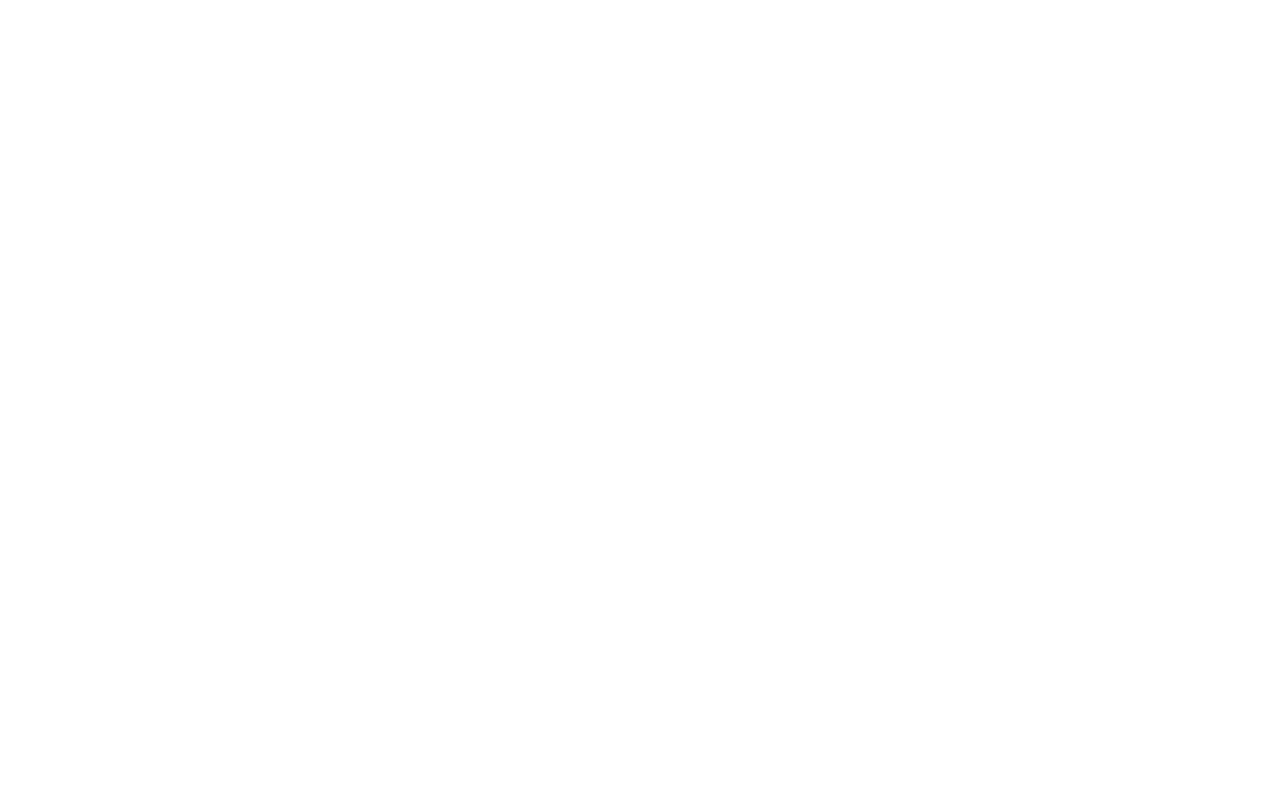
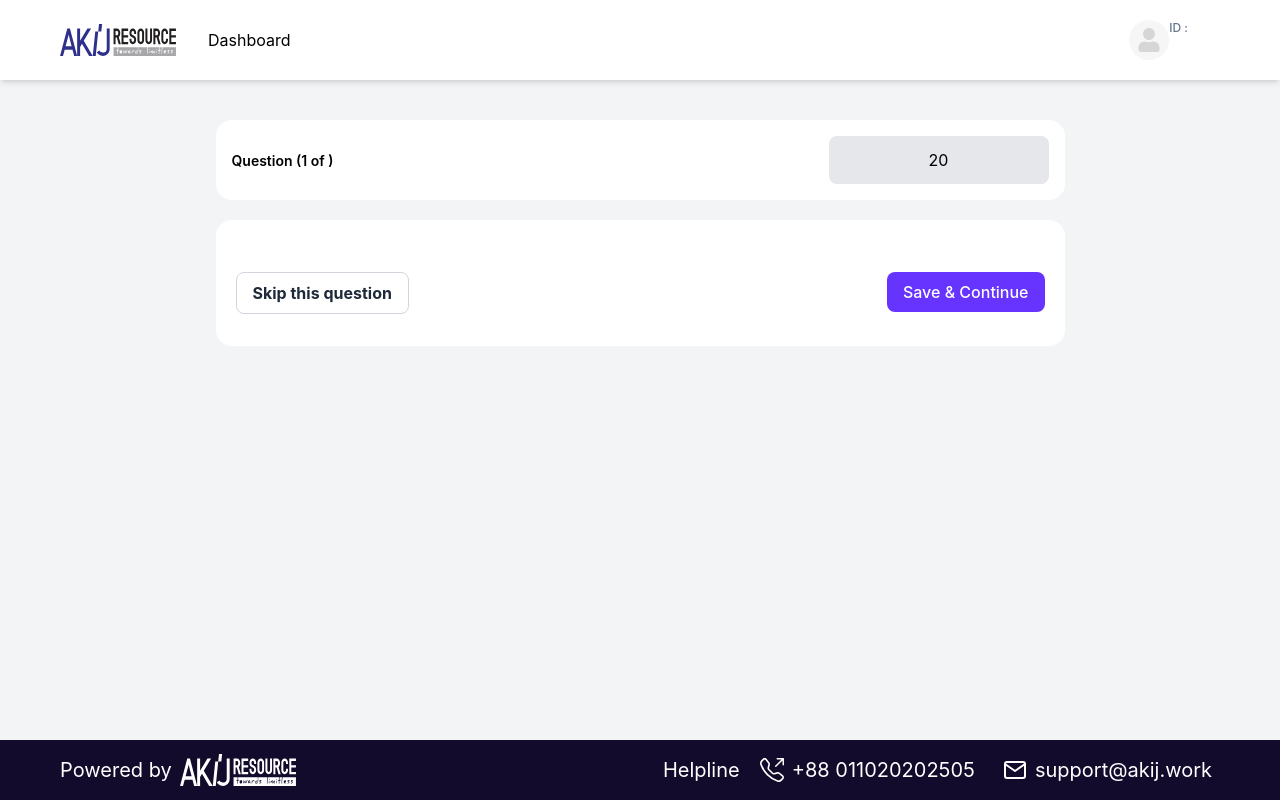
Before and after one commit to Asif-Iftekher-Pial/online-assessment, a React (Vite) app: page /candidate/exam-room/1 in a window 1280 px wide. Before the commit this address had no page. Built offline with nearby package versions, Linux system fonts and the light colour scheme.

Commit message:
candidate end design done

```diff
--- a/src/App.jsx
+++ b/src/App.jsx
@@ -4,6 +4,8 @@
 import { Route, Routes } from 'react-router-dom'
 import AdminDashboardView from './view/admin/AdminDashboardView'
 import CreateOnlineTest from './layouts/admin/CreateOnlineTest'
+import CandidateDashboardView from './view/candidate/CandidateDashboardView'
+import ExamRoom from './layouts/candidate/ExamRoom'
 
 function App() {
 
@@ -16,9 +18,12 @@
           <Route path='dashboard' element={<Dashboard />} />
           <Route path='create-online-test' element={<CreateOnlineTest />} />
         </Route>
+
+        <Route path='candidate' element={<CandidateDashboardView />} >
+          <Route path='dashboard' element={<Dashboard />} />
+          <Route path='exam-room/:id' element={<ExamRoom />} />
+        </Route>
       </Routes>
-
-
     </>
   )
 }
--- a/src/components/Button.jsx
+++ b/src/components/Button.jsx
@@ -9,9 +9,8 @@
     full: '9999px',
 }
 
-function Button({ title, outlined, rounded }) {
-    const borderRadius = radiusValues[rounded] || rounded || '8px' // fallback lg
-
+function Button({ title, outlined, rounded, onClick }) {
+    const borderRadius = radiusValues[rounded] || rounded || '8px'
     const baseClass = 'h-12 opacity-100 gap-1.5 py-3 px-8 cursor-pointer'
     const variantClass = outlined
         ? 'bg-white border border-[#6633FF] text-[#6633FF]'
@@ -19,6 +18,7 @@
 
     return (
         <button
+            onClick={onClick}
             className={`${baseClass} ${variantClass}`}
             style={{ borderRadius }}
         >
--- a/src/layouts/Footer.jsx
+++ b/src/layouts/Footer.jsx
@@ -4,23 +4,23 @@
 import { FiMail } from "react-icons/fi";
 function Footer() {
     return (
-        <div className='bg-[#130B2C] text-white flex justify-between h-20 items-center px-15'>
-            <div className='grid-cols-6'>
-                <div className='flex items-center'>
-                    <span className='mr-2 font-normal text-xl leading-[1.3] tracking-normal align-middle'>Powered by</span>
+        <div className='bg-[#130B2C] text-white flex-col lg:flex lg:flex-row md:items-start sm:items-start lg:justify-between  lg:items-center lg:h-15 lg:px-15 px-5'>
+            <div className='lg:grid-cols-6 sm:grid-cols-12 md:grid-cols-12 '>
+                <div className='flex-col lg:flex-row  flex items-start lg:items-center lg:py-5 py-5'>
+                    <span className='mr-2 font-normal text-xl leading-[1.3] tracking-normal align-middle sm:py-5 py-5 '>Powered by</span>
                     <img src={footerLogo} alt="" />
                 </div>
 
             </div>
-            <div className='grid-cols-6'>
-                <div className='flex items-center'>
-                    <span className='mr-5 font-normal text-xl leading-[1.3] tracking-normal align-middle'>Helpline</span>
-                    <div className='flex items-center mr-5'>
+            <div className='lg:grid-cols-6 sm:grid-cols-12 md:grid-cols-12'>
+                <div className='lg:flex sm:flex-col md:flex-col lg:flex-row items-center   lg:py-0'>
+                    <span className='mr-5 font-normal text-xl leading-[1.3] tracking-normal align-middle '>Helpline</span>
+                    <div className='flex items-center mr-5 py-5'>
                         <BsTelephoneOutbound className='h-6 w-6 mr-2' />
                         <span className='mr-2 font-normal text-xl leading-[1.3] tracking-normal align-middle'>+88 011020202505</span>
                     </div>
-                    <div className='flex items-center'>
-                        <FiMail className='h-6 w-6 mr-2' />
+                    <div className='flex items-center mb-5 lg:mb-0'>
+                        <FiMail className='h-6 w-6 mr-2 ' />
                         <span className='mr-2 font-normal text-xl leading-[1.3] tracking-normal align-middle'>support@akij.work</span>
                     </div>
                 </div>
--- a/src/layouts/Header.jsx
+++ b/src/layouts/Header.jsx
@@ -41,7 +41,7 @@
 
             {
                 isLogin === 'login' && <div className='flex flex-1 items-center justify-center'>
-                    <p className='font-semibold text-2xl leading-[130%] tracking-normal text-center mr-30'>Akij Resource</p>
+                    <p className='font-semibold text-xl lg:text-2xl leading-[130%] tracking-normal text-center lg:mr-30'>Akij Resource</p>
                 </div>
             }
 
--- a/src/layouts/admin/AdminHeader.jsx
+++ b/src/layouts/admin/AdminHeader.jsx
@@ -1,8 +1,11 @@
 import React from 'react'
 import { GrSearchAdvanced } from "react-icons/gr";
 import Button from '../../components/Button';
-import { Link } from 'react-router-dom';
+import { Link, useLocation } from 'react-router-dom';
 function AdminHeader({ searchQuery, onSearchChange }) {
+    // get current route path
+    const location = useLocation();
+    const currentPath = location.pathname;
     return (
         <div className='flex justify-between mx-15 mt-10 items-center'>
             <div>
@@ -28,11 +31,17 @@
                     </div>
                 </div>
             </div>
-            <div>
-                <Link to="/admin/create-online-test">
-                    <Button title={"Create online text"} outlined={false} />
-                </Link>
-            </div>
+            {
+                currentPath === '/admin/dashboard' ? (
+                    <div>
+                        <Link to="/admin/create-online-test">
+                            <Button title={"Create online text"} outlined={false} />
+                        </Link>
+                    </div>
+                ) : (
+                    <div></div>
+                )
+            }
         </div>
     )
 }
--- /dev/null
+++ b/src/layouts/candidate/ExamRoom.jsx
@@ -0,0 +1,74 @@
+import React, { useState } from 'react'
+import Button from '../../components/Button'
+import { useParams } from 'react-router-dom';
+import { useEffect } from 'react';
+
+function ExamRoom() {
+    const { id } = useParams();
+    const [questionNumber, setQuestionNumber] = useState(0);
+    console.log(id)
+    const questionData = localStorage.getItem('onlineTests') ? JSON.parse(localStorage.getItem('onlineTests')) : null;
+    console.log(questionData)
+    const question = questionData ? questionData.find(test => test.id === id) : null;
+    console.log(question)
+
+    const handleSaveAndContinue = () => {
+        setQuestionNumber(questionNumber + 1);
+    }
+    const currentQuestion = question ? question.questions[questionNumber] : null;
+    console.log('currentQuestion', currentQuestion)
+    useEffect(() => {
+        console.log(questionNumber)
+    }, [questionNumber])
+
+    return (
+        <div className='flex flex-col  py-5  justify-center items-center '>
+            <div className='bg-white lg:w-212.25  rounded-2xl mt-5 flex items-center justify-between p-4'>
+                <div>
+                    <span className='font-semibold text-sm'>Question ({questionNumber+1} of {currentQuestion?.options.length})</span>
+                </div>
+                <div className='ml-8'>
+                    <div className='w-42 lg:w-55 bg-gray-200 flex justify-center items-center rounded-lg px-4 py-3 '>
+                        <p>20</p>
+                    </div>
+                </div>
+            </div>
+            <div className='bg-white w-85.75 lg:w-212.25 rounded-2xl mt-5'>
+                <div className='p-5'>
+                    <span className='font-semibold'>{currentQuestion ? `${currentQuestion.questionText} ?` : ''}</span>
+                    <div>
+                        {
+                            currentQuestion && currentQuestion.options.map((option, index) => (
+                                <div className='border border-gray-300 rounded-lg px-4 py-3 mt-5' key={option.id}>
+                                    <div className='flex items-center '>
+                                        <input
+                                            type={currentQuestion.questionType === 'Checkbox' ? 'checkbox' : 'radio'}
+                                            onChange={() => { }}
+                                            className="rounded-lg border border-gray-300 bg-white "
+                                        />
+                                        <span className="text-sm text-gray-500 ml-4">{option.text}</span>
+                                    </div>
+                                </div>
+                            ))
+                        }
+                    </div>
+                    <div className='grid-cols-1 lg:flex lg:justify-between mt-8 '>
+                        <div className='mb-3'>
+                            <button className='bg-white border cursor-pointer border-gray-300 w-full  hover:bg-gray-300 text-gray-800 font-bold py-2 px-4 rounded-lg'>
+                                Skip this question
+                            </button>
+                        </div>
+                        <div>
+                            <button onClick={handleSaveAndContinue}
+                                className='bg-[#6633FF] cursor-pointer hover:bg-blue-600 w-full text-white font-medium py-2 px-4 rounded-lg'>
+                                Save & Continue
+                            </button>
+                        </div>
+                    </div>
+                </div>
+            </div>
+        </div>
+    )
+}
+
+export default ExamRoom
--- /dev/null
+++ b/src/view/candidate/CandidateDashboardView.jsx
@@ -0,0 +1,24 @@
+import React from 'react'
+import Header from '../../layouts/Header'
+import { Outlet } from 'react-router-dom'
+import Footer from '../../layouts/Footer'
+
+function CandidateDashboardView() {
+    return (
+        <div className='bg-gray-100 min-h-screen flex flex-col overflow-hidden'>
+
+            {/* header */}
+            <Header isLogin={''} />
+
+            {/* main */}
+            <main className='flex-1 h-full flex flex-col'>
+                <Outlet />
+            </main>
+
+            {/* Footer */}
+            <Footer />
+        </div>
+    )
+}
+
+export default CandidateDashboardView
```
Also changed, not shown: src/layouts/Login.jsx (+13 -6 lines), src/layouts/admin/CreateOnlineTest.jsx (+41 -18 lines), src/layouts/admin/ExamCard.jsx (+50 -2 lines).
